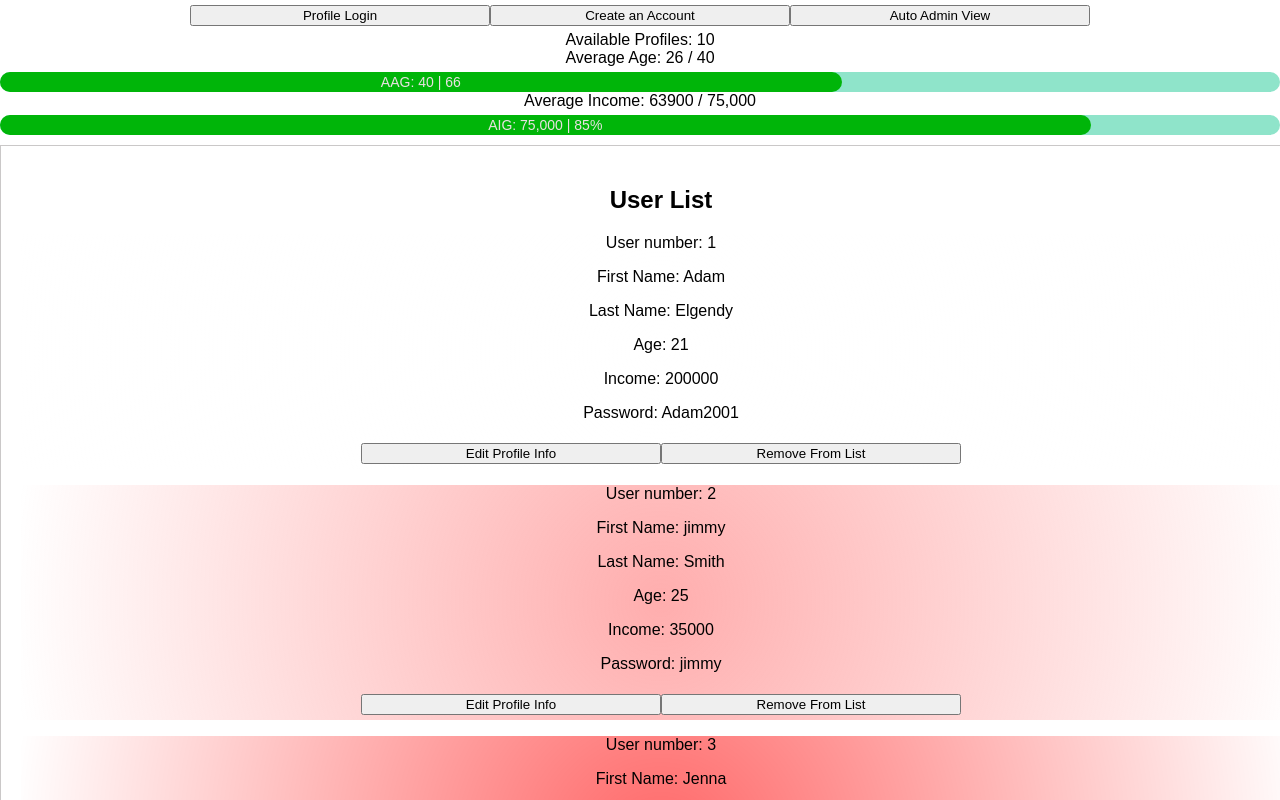
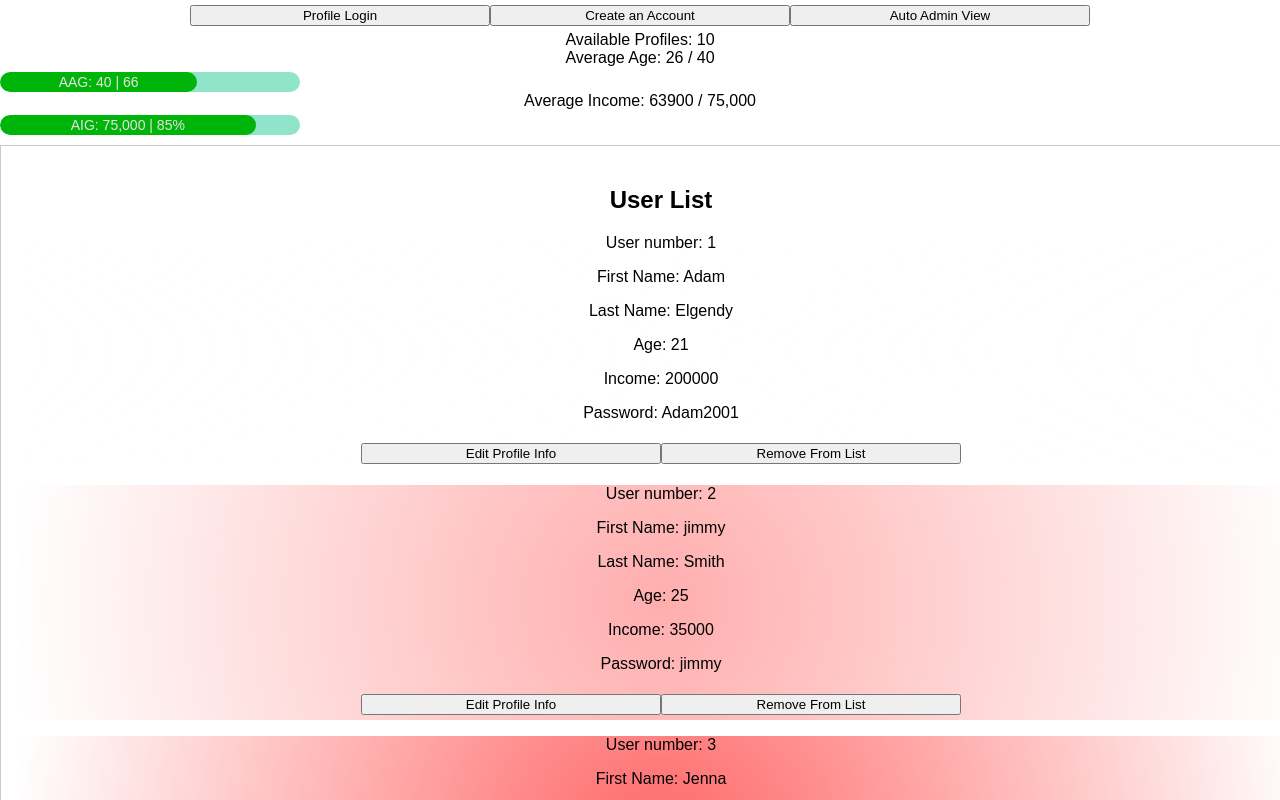
Before and after one commit to theadamites/Budget-App-First-React-web-Application, a React (Create React App) app: page / in a window 1280 px wide. Both pictures are taken after a click on the button "Auto Admin View". Built offline with nearby package versions, Linux system fonts and the light colour scheme.

Commit message:
Update styles.css

```diff
--- a/src/styles.css
+++ b/src/styles.css
@@ -65,12 +65,14 @@ input, button {
   font-family: sans-serif;
   text-align: center;
   overflow-y: auto;
+  position: center;
 }
 
 .progress-bar {
-  width: 100%;
+  position: center;
+  width: 95%;
   height: 20px;
-  background-color: #8fe4ca;
+  background-color: #8fe48f;
   border-radius: 20px;
   margin-top: 5px;
 }
@@ -139,3 +141,89 @@ input, button {
   height: 100%;
   z-index: -1;
 }
+
+
+
+/* Other styles */
+
+/* styles.css (or your main CSS file) */
+#app-boundary {
+  position: fixed;
+  top: 0;
+  left: 0;
+  width: 100%;
+  height: 100%;
+  z-index: -1; /* Send it to the back */
+}
+
+/* Additional styles */
+.fade-blur {
+  position: relative;
+  overflow: hidden;
+}
+
+.fade-blur::before {
+  content: "";
+  position: absolute;
+  top: 0;
+  left: 0;
+  right: 0;
+  bottom: 0;
+  background: radial-gradient(circle, rgba(255, 0, 0, 0.6), transparent);
+  pointer-events: none;
+}
+
+/* Your existing styles */
+
+/* Responsive progress bar */
+.progress-bar-container {
+  width: 100%;
+  display: flex;
+  justify-content: center;
+}
+
+.progress-bar {
+  width: 100%;
+  max-width: 300px;
+  height: 20px;
+  background-color: #8fe4ca;
+  border-radius: 20px;
+  margin-top: 5px;
+  position: relative;
+  overflow: hidden;
+}
+
+.progress {
+  height: 100%;
+  background-color: hwb(123 0% 29%);
+  border-radius: 10px;
+  position: relative;
+}
+
+.progress-text {
+  position: absolute;
+  left: 50%;
+  transform: translateX(-50%);
+  color: #e9e2e2;
+  font-size: 14px;
+}
+
+
+/* Additional styles */
+.create-profile {
+
+  position: relative;
+  padding: 20px;
+  max-width: 100%;
+  max-height: 100%;
+  background-color: #f7f7f7;
+  border-radius: 20px;
+  box-shadow: 0 2px 4px rgba(0, 0, 0, 0.1);
+  margin: 20px 0;
+}
+
+.create-button {
+  width: 100%;
+  max-width: 300px;
+  margin-top: 10px;
+}
```
